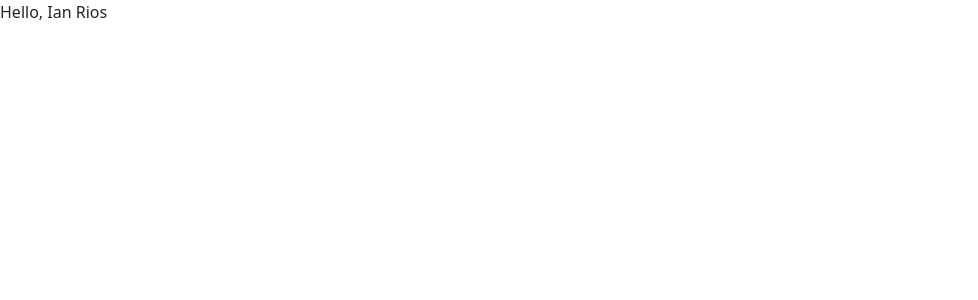
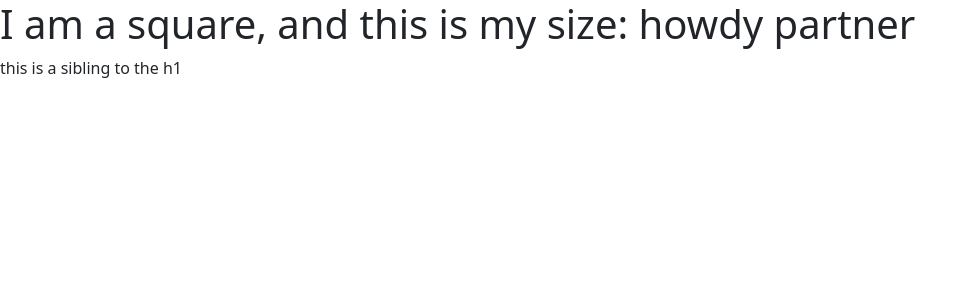
Before and after one commit to bootcamp-students/React-Examples-Opigno, a React (Create React App) app: page / in a window 1280 px wide. Shown: the top 300 px of the page, without its empty margins (0-978 px from the left). Built offline with nearby package versions, Linux system fonts and the light colour scheme.

Commit message:
React Basics 3 - Components, File Linking

```diff
--- a/src/App.js
+++ /dev/null
@@ -1,8 +0,0 @@
-function App() {
-
-    const person = 'Ian Rios';
-
-    return <>Hello, {person}</>
-}
-
-export default App;
--- /dev/null
+++ b/src/components/App.js
@@ -0,0 +1,38 @@
+// import Square from "./Square"
+
+import Square from "./Square";
+
+function help(props) {
+    console.log(`The following message was relayed from the maintenance room: "${props.str}"`)
+}
+
+
+function App() {
+
+    // const message = { str: "i need extra WD-40" }
+    // help(message)
+
+    const num = "howdy partner";
+
+    // render method
+    return (
+        <Square
+            color="pink"
+            size={num}
+            show={true}
+            className="big-header"
+        >
+            <div>this is a secret div, i wonder if it will show up</div>
+        </Square>
+    )
+}
+
+export default App;
+
+
+
+// 1. props is an object
+// 2. all attributes end up being key value pairs in the props object *
+// 3. on components, native html attributes get converted to props in the object
+
+// * the prop called "key" does not get sent when you are looping
--- /dev/null
+++ b/src/components/Square.js
@@ -0,0 +1,15 @@
+function Square(props) {
+    // looking at the entire props object
+    console.log(props)
+
+    // render method
+    return (
+        <>
+            <h1>I am a square, and this is my size: {props.size}</h1>
+            <div>this is a sibling to the h1</div>
+        </>
+
+    )
+}
+
+export default Square;
--- a/src/index.css
+++ /dev/null
@@ -1,13 +0,0 @@
-body {
-  margin: 0;
-  font-family: -apple-system, BlinkMacSystemFont, 'Segoe UI', 'Roboto', 'Oxygen',
-    'Ubuntu', 'Cantarell', 'Fira Sans', 'Droid Sans', 'Helvetica Neue',
-    sans-serif;
-  -webkit-font-smoothing: antialiased;
-  -moz-osx-font-smoothing: grayscale;
-}
-
-code {
-  font-family: source-code-pro, Menlo, Monaco, Consolas, 'Courier New',
-    monospace;
-}
--- a/src/index.js
+++ b/src/index.js
@@ -1,7 +1,6 @@
 import React from 'react';
 import ReactDOM from 'react-dom';
-import './index.css';
-import App from './App';
+import App from './components/App';
 import reportWebVitals from './reportWebVitals';
 // import below here
 
```
